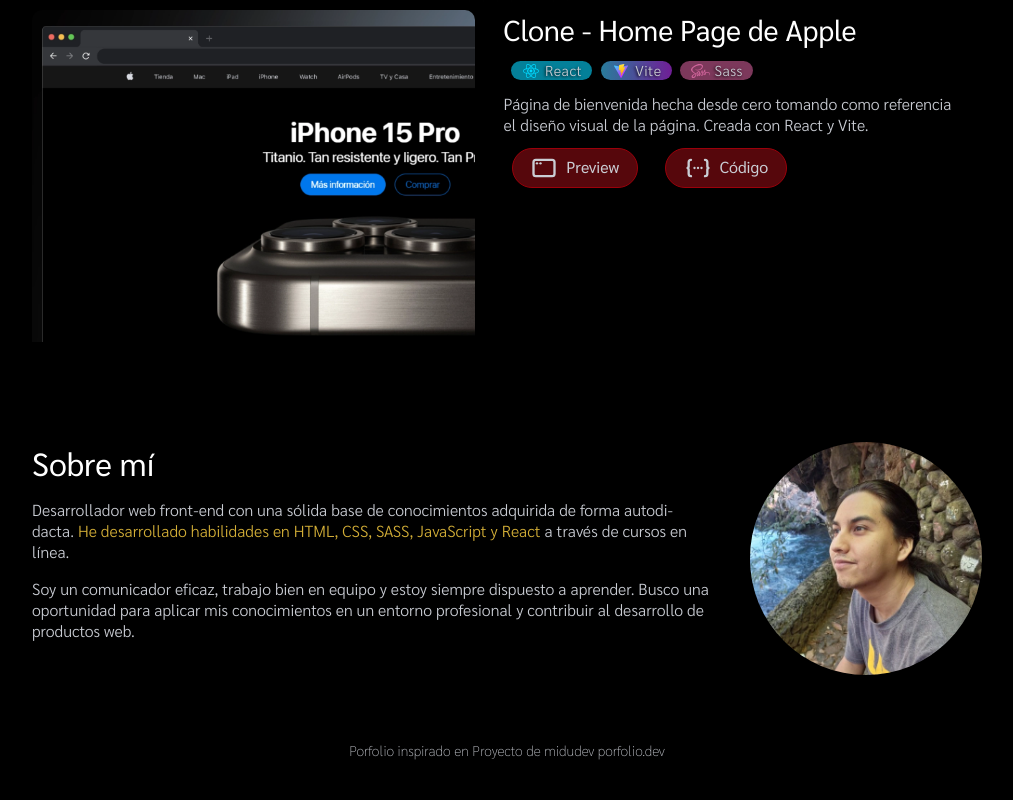
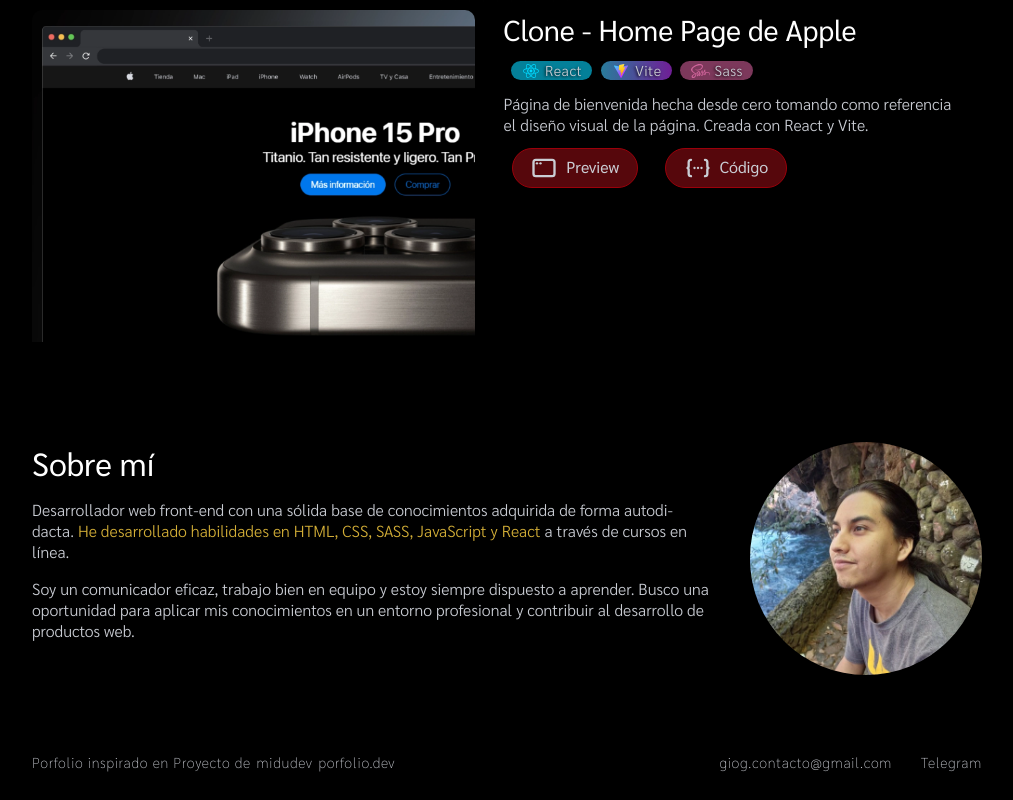
Before and after one commit to MrJohn616/porfolio, a React (Vite) app: page / in a window 1280 px wide. Shown: the part 416-1216 px from the top of the page, without its empty margins (133-1146 px from the left). Before the commit the page ends 1191 px from the top, so only its background shows below. Built offline with nearby package versions, Linux system fonts and the light colour scheme.

Commit message:
Agregar links en footer

```diff
--- a/src/App.tsx
+++ b/src/App.tsx
@@ -32,7 +32,7 @@
       icon: true,
       url: "./icons/mail.svg",
       title: "Contactame",
-      ref: "mailto:a351giova1nni385.francisco10@gmail.com",
+      ref: "mailto:giog.contacto@gmail.com",
     },
     {
       icon: true,
@@ -97,7 +97,7 @@
 const footerItems = {
   p: "Porfolio inspirado en Proyecto de ",
   ref1: "https://github.com/midudev",
-  a1: "midudev",
+  a1: " midudev",
   ref2: "https://porfolio.dev/",
   a2: " porfolio.dev",
 };
@@ -105,8 +105,7 @@
 function App() {
   return (
     <>
-      <div className="background">
-      </div>
+      <div className="background"></div>
       <NavBar itemData={navbarItems}></NavBar>
       <BodyContent>
         <Section id="contacto">
--- a/src/_themeApp.scss
+++ b/src/_themeApp.scss
@@ -11,8 +11,8 @@
 }
 
 ::selection {
-  background-color: var(--neutro--black);
-  color: var(--neutro--white);
+  background-color: var(--color--neutro--white);
+  color: var(--color--neutro--black);
 }
 body {
   background-color: var(--color--neutro--black);
--- a/src/components/Footer/_footer.scss
+++ b/src/components/Footer/_footer.scss
@@ -2,17 +2,54 @@
   display: flex;
   justify-content: center;
   width: 100%;
+  font-weight: 100;
+  font-size: 0.9em;
+  letter-spacing: 0.7px;
 }
 .footer__content {
-  width: 80%;
-  margin: 1em 0;
+  display: flex;
+  justify-content: space-between;
+  width: 100%;
+  margin: 2em 0;
   color: var(--color--neutro--white--opaque);
   p {
-    font-weight: 100;
-    font-size: 0.88em;
     text-align: center;
-    a:hover {
-      text-decoration: underline;
-    }
+  }
+  a {
+    text-decoration: underline;
+    text-decoration-color: transparent;
+    position: relative;
+    transition: all 250ms ease-out;
+  }
+  a:hover {
+    transform: scale(115%);
+    text-decoration-color: var(--color--neutro--white);
   }
 }
+.footer__content div:nth-child(1) {
+  align-self: flex-start;
+  display: flex;
+  a {
+    margin-left: 0.4em;
+  }
+}
+.footer__content div:nth-child(2) {
+  align-self: flex-end;
+  display: flex;
+  justify-content: flex-end;
+  width: 50%;
+  a {
+    margin-left: 2em;
+    text-decoration: underline;
+    text-decoration-color: transparent;
+    position: relative;
+    transition: all 250ms ease-out;
+  }
+  a:hover {
+    transform: scale(115%);
+    text-decoration-color: var(--color--neutro--white);
+  }
+  a:nth-child(2) {
+    align-self: flex-end;
+  }
+}
--- a/src/components/Footer/index.tsx
+++ b/src/components/Footer/index.tsx
@@ -10,15 +10,23 @@
   return (
     <div className="footer">
       <div className="footer__content">
-        <p>
-          {p}{" "}
+        <div>
+          <p>{p}</p>
           <a href={ref1} target="_blank">
             {a1}
           </a>
           <a href={ref2} target="_blank">
             {a2}
           </a>
-        </p>
+        </div>
+        <div>
+          <a href="mailto:giog.contacto@gmail.com" target="_blanck">
+            giog.contacto@gmail.com
+          </a>
+          <a href="https://t.me/giog_contacto" target="_blanck">
+            Telegram
+          </a>
+        </div>
       </div>
     </div>
   );
--- a/src/index.css
+++ b/src/index.css
@@ -11,13 +11,13 @@
 }
 
 ::-moz-selection {
-  background-color: var(--neutro--black);
-  color: var(--neutro--white);
+  background-color: var(--color--neutro--white);
+  color: var(--color--neutro--black);
 }
 
 ::selection {
-  background-color: var(--neutro--black);
-  color: var(--neutro--white);
+  background-color: var(--color--neutro--white);
+  color: var(--color--neutro--black);
 }
 
 body {
@@ -661,20 +661,59 @@
   display: flex;
   justify-content: center;
   width: 100%;
+  font-weight: 100;
+  font-size: 0.9em;
+  letter-spacing: 0.7px;
 }
 
 .footer__content {
-  width: 80%;
-  margin: 1em 0;
+  display: flex;
+  justify-content: space-between;
+  width: 100%;
+  margin: 2em 0;
   color: var(--color--neutro--white--opaque);
 }
 .footer__content p {
-  font-weight: 100;
-  font-size: 0.88em;
   text-align: center;
 }
-.footer__content p a:hover {
+.footer__content a {
   text-decoration: underline;
+  text-decoration-color: transparent;
+  position: relative;
+  transition: all 250ms ease-out;
+}
+.footer__content a:hover {
+  transform: scale(115%);
+  text-decoration-color: var(--color--neutro--white);
+}
+
+.footer__content div:nth-child(1) {
+  align-self: flex-start;
+  display: flex;
+}
+.footer__content div:nth-child(1) a {
+  margin-left: 0.4em;
+}
+
+.footer__content div:nth-child(2) {
+  align-self: flex-end;
+  display: flex;
+  justify-content: flex-end;
+  width: 50%;
+}
+.footer__content div:nth-child(2) a {
+  margin-left: 2em;
+  text-decoration: underline;
+  text-decoration-color: transparent;
+  position: relative;
+  transition: all 250ms ease-out;
+}
+.footer__content div:nth-child(2) a:hover {
+  transform: scale(115%);
+  text-decoration-color: var(--color--neutro--white);
+}
+.footer__content div:nth-child(2) a:nth-child(2) {
+  align-self: flex-end;
 }
 
 #root {
```
Also changed, not shown: 1 other file (tests, documents, lock files or other folders).
